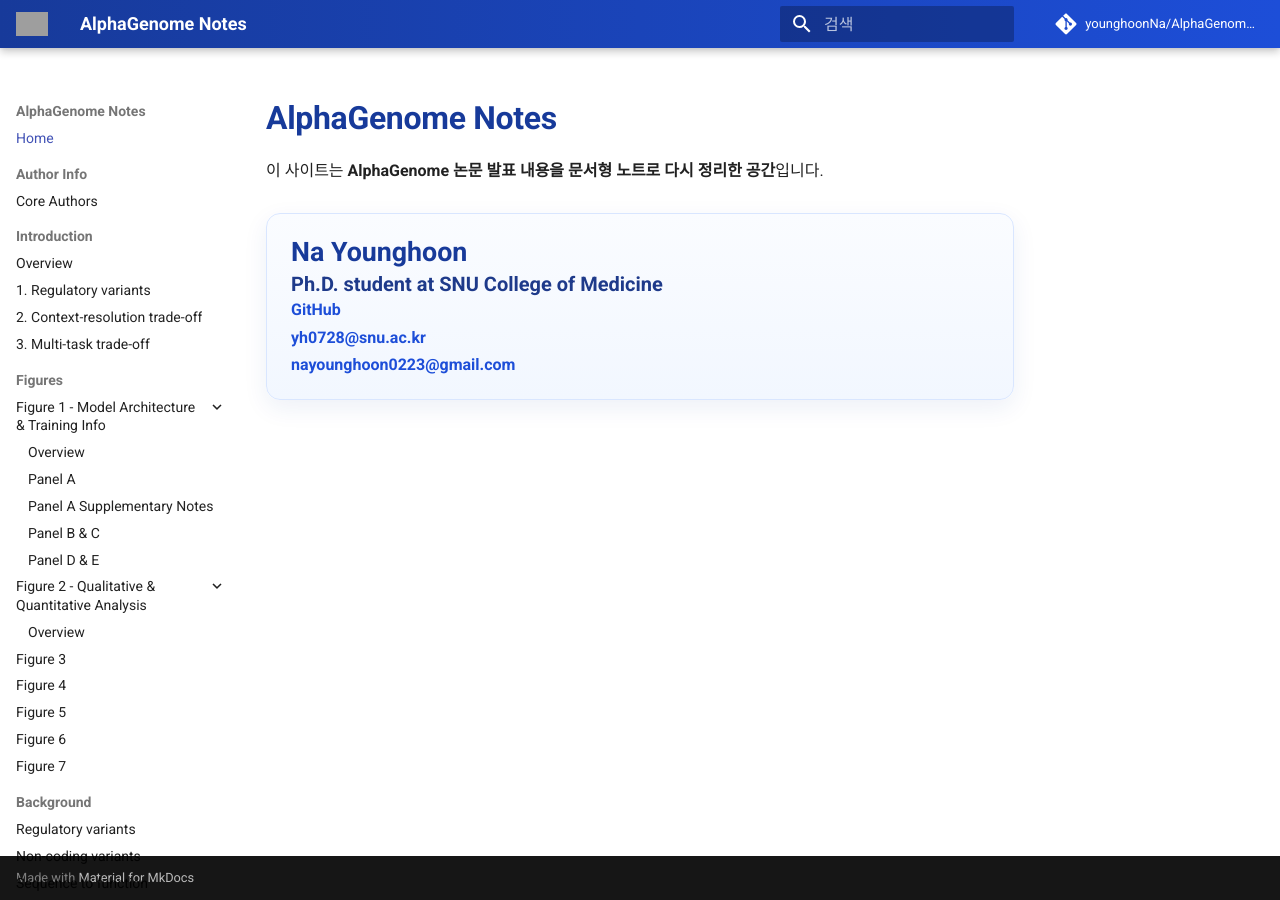
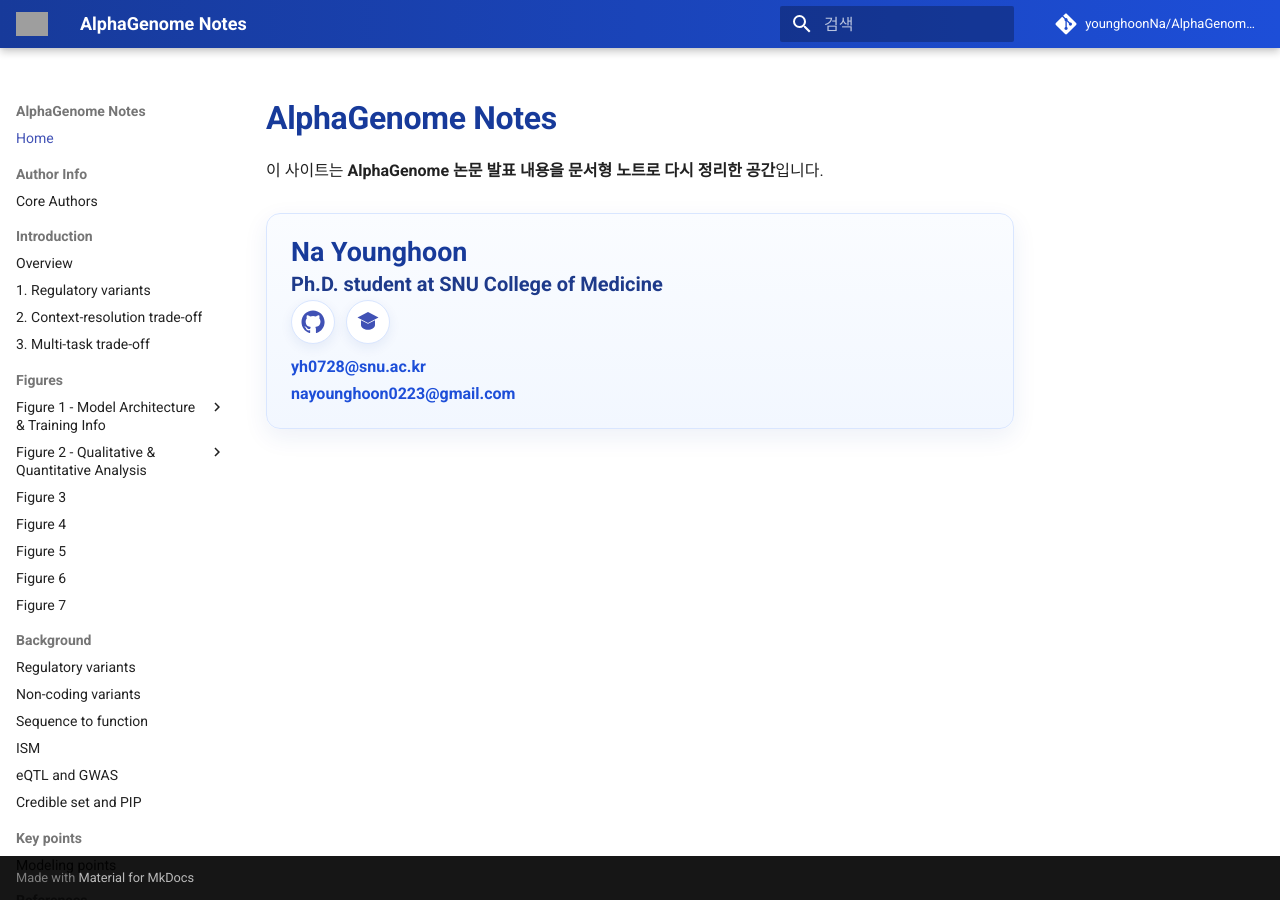
Before and after one commit to younghoonNa/AlphaGenome-notes, an MkDocs documentation site: the page built from docs/index.md, in a window 1280 px wide. Built offline with MkDocs 1.6.1 and Material for MkDocs 9.7.7, drawn with Linux system fonts in a browser that asks for light colours; comment, search, counter and statistics services are not loaded; grey boxes are pictures that could not be loaded.

Commit message:
Update navigation and key points pages

```diff
--- a/docs/index.md
+++ b/docs/index.md
@@ -6,7 +6,33 @@
   <div class="author-card__name">Na Younghoon</div>
   <div class="author-card__role">Ph.D. student at SNU College of Medicine</div>
   <div class="author-card__links">
-    <a href="https://github.com/younghoonNa" target="_blank" rel="noopener">GitHub</a>
+    <div class="author-card__icon-links">
+      <a
+        href="https://github.com/younghoonNa"
+        target="_blank"
+        rel="noopener"
+        class="author-card__icon-link"
+        aria-label="GitHub profile"
+        title="GitHub"
+      >
+        <svg viewBox="0 0 24 24" aria-hidden="true">
+          <path d="M12 .5C5.65.5.5 5.66.5 12.02c0 5.09 3.3 9.41 7.88 10.94.58.11.79-.25.79-.56 0-.28-.01-1.19-.02-2.16-3.21.7-3.89-1.36-3.89-1.36-.52-1.34-1.28-1.69-1.28-1.69-1.05-.72.08-.71.08-.71 1.16.08 1.77 1.2 1.77 1.2 1.03 1.78 2.71 1.27 3.37.97.1-.75.4-1.27.72-1.56-2.56-.29-5.26-1.29-5.26-5.73 0-1.27.45-2.3 1.19-3.11-.12-.29-.52-1.47.11-3.06 0 0 .97-.31 3.19 1.19a10.9 10.9 0 0 1 5.81 0c2.21-1.5 3.18-1.19 3.18-1.19.64 1.59.24 2.77.12 3.06.74.81 1.19 1.84 1.19 3.11 0 4.45-2.7 5.44-5.28 5.72.42.36.78 1.06.78 2.14 0 1.55-.01 2.79-.01 3.17 0 .31.21.68.8.56 4.57-1.53 7.87-5.85 7.87-10.94C23.5 5.66 18.35.5 12 .5Z"></path>
+        </svg>
+      </a>
+      <a
+        href="https://scholar.google.com/citations?user=U7p8cfQAAAAJ&hl=ko"
+        target="_blank"
+        rel="noopener"
+        class="author-card__icon-link author-card__icon-link--scholar"
+        aria-label="Google Scholar search"
+        title="Google Scholar"
+      >
+        <svg viewBox="0 0 24 24" aria-hidden="true">
+          <path d="M12 2 1.5 7.5 12 13 22.5 7.5 12 2Z"></path>
+          <path d="M5 10.2V15c0 2.7 3.6 4.8 7 4.8s7-2.1 7-4.8v-4.8l-7 3.6-7-3.6Z"></path>
+        </svg>
+      </a>
+    </div>
     <a href="mailto:yh0728@snu.ac.kr">yh0728@snu.ac.kr</a>
     <a href="mailto:nayounghoon0223@gmail.com">nayounghoon0223@gmail.com</a>
   </div>
--- a/docs/stylesheets/extra.css
+++ b/docs/stylesheets/extra.css
@@ -259,7 +259,47 @@
   line-height: 1.5;
 }
 
-.author-card__links a {
+.author-card__icon-links {
+  display: flex;
+  gap: .55rem;
+  margin: .1rem 0 .35rem 0;
+  align-items: center;
+}
+
+.author-card__icon-link {
+  display: inline-flex;
+  align-items: center;
+  justify-content: center;
+  flex-shrink: 0;
+  width: 2.2rem;
+  height: 2.2rem;
+  border: 1px solid var(--ag-border);
+  border-radius: 999px;
+  background: #fff;
+  color: #111827;
+  box-shadow: 0 4px 12px rgba(23, 58, 154, 0.08);
+  transition: transform .15s ease, box-shadow .15s ease, border-color .15s ease;
+  line-height: 0;
+}
+
+.author-card__icon-link:hover {
+  transform: translateY(-1px);
+  border-color: #b9cdfa;
+  box-shadow: 0 8px 18px rgba(23, 58, 154, 0.12);
+}
+
+.author-card__icon-link svg {
+  display: block;
+  width: 1.2rem;
+  height: 1.2rem;
+  fill: currentColor;
+}
+
+.author-card__icon-link--scholar {
+  color: #1a73e8;
+}
+
+.author-card__links a:not(.author-card__icon-link) {
   display: inline-block;
   color: var(--ag-blue-2);
   width: fit-content;
--- a/mkdocs.yml
+++ b/mkdocs.yml
@@ -16,7 +16,6 @@
       accent: blue
   features:
     - navigation.sections
-    - navigation.expand
     - navigation.top
     - search.suggest
     - search.highlight
@@ -64,8 +63,10 @@
       - Regulatory variants: background/regulatory-variants.md
       - Non-coding variants: background/noncoding-variants.md
       - Sequence to function: background/sequence-to-function.md
-  - Concepts:
       - ISM: concepts/ism.md
       - eQTL and GWAS: concepts/eqtl-gwas.md
       - Credible set and PIP: concepts/credible-set-pip.md
-  - References: references.md
+  - Key points:
+      - Modeling points: concepts/modeling-points.md
+  - References:
+      - Overview: references.md
```
Also changed, not shown: docs/author-info.md (+2 -2 lines), docs/concepts/modeling-points.md (added, +246 -0 lines), docs/assets/figures/concept/Extended Figure 1.png (added), docs/assets/figures/concept/Extended Figure 1ab.png (added), docs/assets/figures/concept/Extended Figure 1b_splice_junction.png (added).
